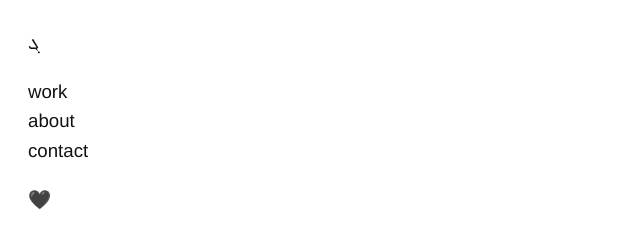
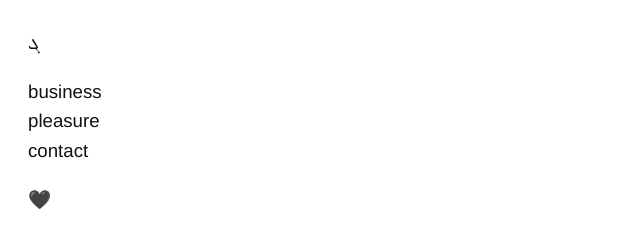
Before and after one commit to thisisjustatestafterall/thisisjustatestafterall.github.io, a plain HTML site: page index.html in a window 1280 px wide. Shown: the full height of the page, 0-640 px from the left. Drawn offline with Linux system fonts and the light colour scheme.

Commit message:
Update index.html

```diff
--- a/index.html
+++ b/index.html
@@ -6,8 +6,8 @@
   <p>ܓ</p>
 
   <nav>
-    <a href="/work">work</a><br>
-    <a href="/about">about</a><br>
+    <a href="/work">business</a><br>
+    <a href="/about">pleasure</a><br>
     <a href="/contact">contact</a>
   </nav>
 
```
